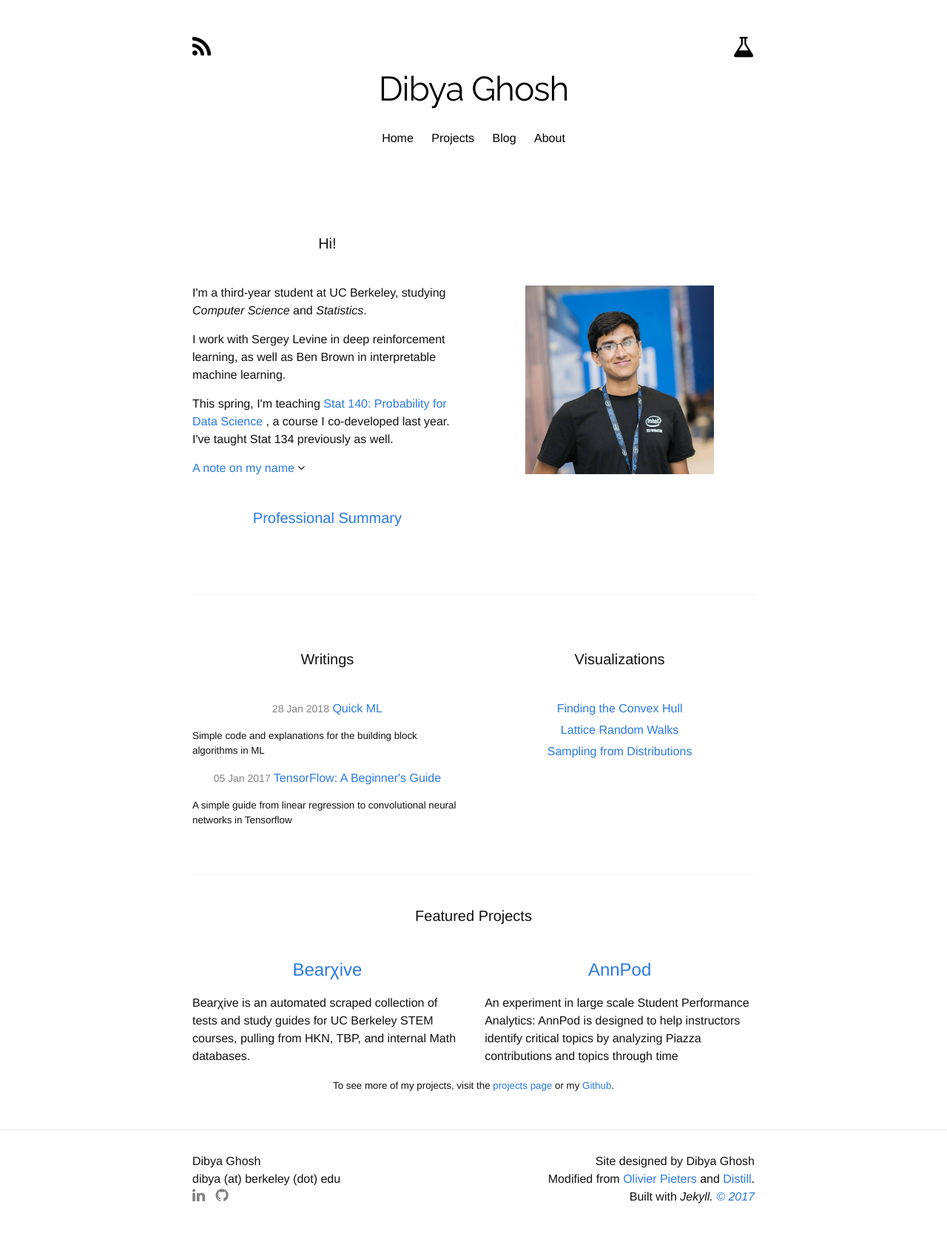
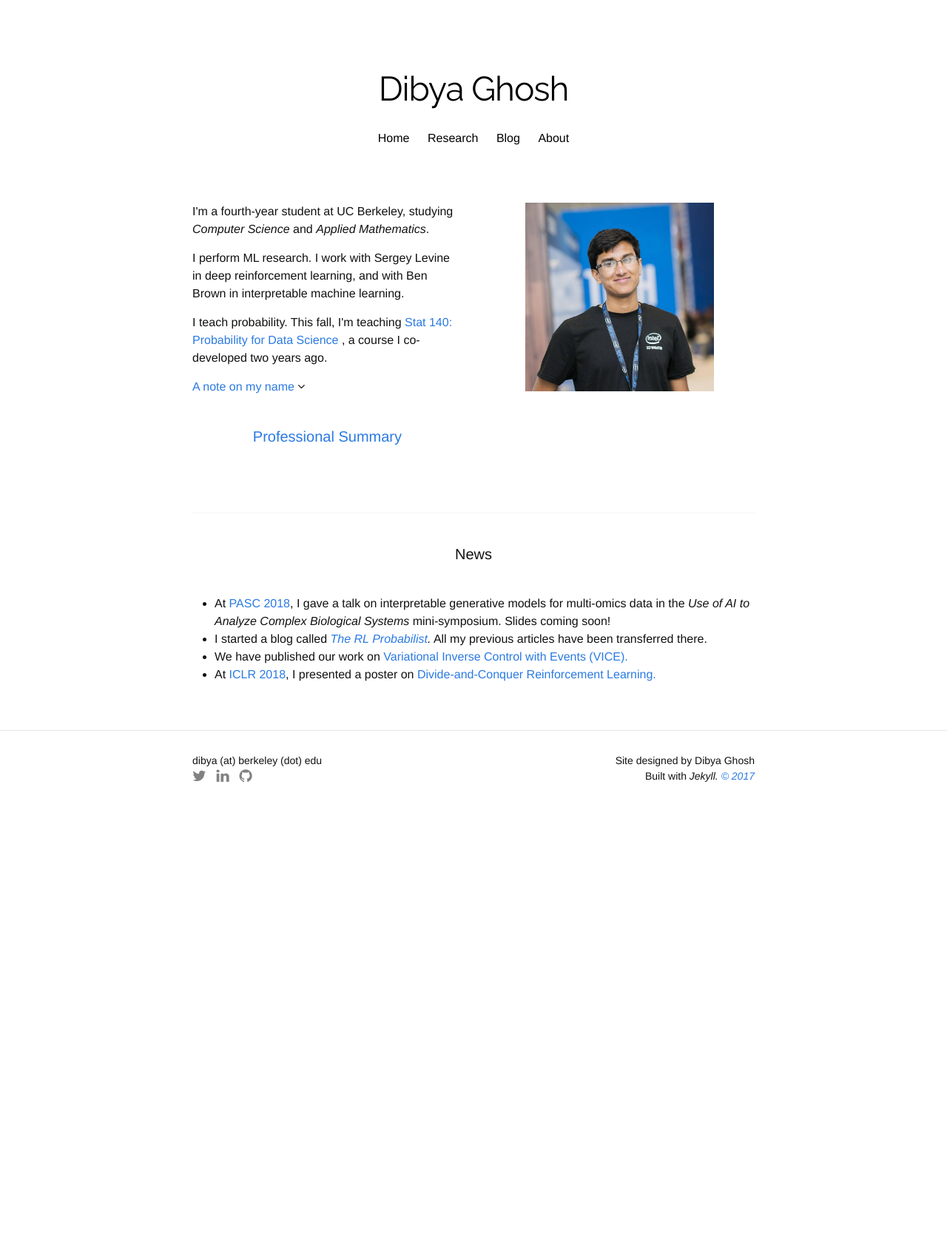
Before and after one commit to dibyaghosh/dibyaghosh.github.io, a Jekyll site: the page built from index.html, in a window 1280 px wide. Shown: the whole page at 74% size. Built offline with Jekyll 4.4.1, drawn with Linux system fonts in a browser that asks for light colours; nearby versions of some CDN libraries; some web fonts are replaced; after the commit the page ends 1107 px from its top, so only the background shows below that.

Commit message:
Updated website a bit

```diff
--- a/_layouts/layout.html
+++ b/_layouts/layout.html
@@ -27,18 +27,18 @@
             <nav class="site-header">
               <div class="row">
                 <div class="menu-toggle"><button class="toggle-button"><i class="icon fa fa-bars"></i></button></div>
-              <div class="icon-wrapper left"><a href="/blog"><i class="fa fa-rss"></i></a></div>
+              <!-- <div class="icon-wrapper left"><a href="/blog"><i class="fa fa-rss"></i></a></div> -->
 
                 <div class="site-title"><a href="/">Dibya Ghosh</a></div>
-                <div class="icon-wrapper right"> <a href="http://labs.dibya.xyz"><i class="icon fa fa-flask"></i></a> </div>
+                <!-- <div class="icon-wrapper right"> <a href="http://labs.dibya.xyz"><i class="icon fa fa-flask"></i></a> </div> -->
 
               </div>
               <div class="desktop-menu">
                 <ul>
                     <li><a href="/"> Home </a></li>
-                    <li><a href="/projects">Projects</a></li>
+                    <li><a href="/research"> Research</a></li>
                     <!-- <li><a href="/teaching">Teaching</a></li> -->
-                    <li><a href="/blog">Blog</a></li>
+                    <li><a href="http://variationalbay.es">Blog</a></li>
                     <!-- <li><a href="/research">Research</a></li> -->
                     <li><a href="/about">About</a></li>
                 </ul>
@@ -59,9 +59,12 @@
     <div class="row">
       <div class="force six columns">
         <ul class="contact-list">
-          <li>Dibya Ghosh</li>
+          <!-- <li>Dibya Ghosh</li> -->
           <li>dibya (at) berkeley (dot) edu</li>
           <li class="social-links">
+            <a href="https://twitter.com/its_dibya" target="_blank">
+              <i class="fa fa-twitter"></i>
+          </a>
             <a href="https://www.linkedin.com/in/dibyaghosh" target="_blank">
                 <i class="fa fa-linkedin"></i>
             </a>
@@ -74,7 +77,7 @@
       <div class="force six columns">
         <p class="site-description">
             Site designed by Dibya Ghosh<br/>
-            Modified from <a href='https://olivierpieters.be/'>Olivier Pieters</a> and <a href='https://distill.pub/'>Distill</a>. <br />
+            <!-- Modified from <a href='https://olivierpieters.be/'>Olivier Pieters</a> and <a href='https://distill.pub/'>Distill</a>. <br /> -->
             Built with <i> Jekyll.
             <a rel="license" href="/about/#license">©&nbsp;2017</a>
         </p>
--- a/about.html
+++ b/about.html
@@ -21,8 +21,10 @@ title: "About"
 
 <h1 class="page-heading resume-heading">Publications</h1>
 <ul>
+  <li> <b> Variational Inverse Control with Events </b> <br /> Justin Fu, Avi Singh, <i> Dibya Ghosh</i>, Larry Yang, Sergey Levine. <br />
+    Preprint. <a href="https://arxiv.org/abs/1805.11686"> Arxiv </a>
   <li> <b> Divide-and-Conquer Reinforcement Learning </b> <br /> <i> Dibya Ghosh</i>, Avi Singh, Aravind Rajeswaran, Vikash Kumar, Sergey Levine. <br />
-   NIPS Deep Reinforcement Learning Symposium 2017. <a href="https://arxiv.org/abs/1711.09874"> Arxiv </a>
+   ICLR 2018. <a href="https://arxiv.org/abs/1711.09874"> Arxiv </a>
   <li>  <b> Theory Meets Data </b> <br /> Ani Adhikari, <i>(editor:  Dibya Ghosh)</i>, et al. <br />
   <a href="http://prob140.org/theory-meets-data.pdf">PDF</a> (Last updated 01/2017)
   <li> <b> Development of a Computationally Optimized Model of Cancer-induced Angiogenesis through Specialized Cellular Mechanics</b>
--- a/css/main.css
+++ b/css/main.css
@@ -256,7 +256,7 @@ pre {
     margin-right: auto;
     box-sizing: border-box;
     float: left;
-    width: 80%;
+    width: 100%;
     font-size: 32px;
     letter-spacing: -1px;
     text-align: center;
@@ -348,7 +348,9 @@ pre {
  */
 .site-footer {
   border-top: 1px solid #e8e8e8;
-  padding: 30px 0; }
+  padding: 30px 0;
+  font-size: 14px;
+}
   .site-footer .footer-heading {
     font-size: 18px;
     margin-bottom: 15px; }
@@ -357,7 +359,7 @@ pre {
     list-style: none;
     margin-left: 0; }
   .site-footer .footer-col-wrapper {
-    font-size: 15px;
+    font-size: 12px;
     color: #828282;
     margin-left: -15px; }
 
@@ -1326,13 +1328,14 @@ code {
   align:center;
       display: block;
     margin: auto auto;
-      margin-top: 3em;
+     margin-top: 0em;
+     vertical-align: top;
 
 }
 
 @media screen and (min-width: 800px) {
 #profile_picture {
-  margin-top: 7em;
+  padding-top: -1em;
 }
 }
 .resume-heading {
--- a/index.html
+++ b/index.html
@@ -8,13 +8,13 @@ title: "Dibya Ghosh"
 
 
     <div class="six columns">
-      <h1 class="page-heading">Hi!</h1>
+      <!-- <h1 class="page-heading">Hi!</h1> -->
 
-<p> I'm a third-year student at UC Berkeley, studying
-<i>Computer Science</i> and <i>Statistics</i>.</p>
+<p> I'm a fourth-year student at UC Berkeley, studying
+<i>Computer Science</i> and <i>Applied Mathematics</i>.</p>
 
-<p> I work with Sergey Levine in deep reinforcement learning, as well as Ben Brown in interpretable machine learning.</p>
-<p> This spring, I'm teaching <a href="http://prob140.org"> Stat 140: Probability for Data Science </a>, a course I co-developed last year. I've taught Stat 134 previously as well.
+<p> I perform ML research. I work with Sergey Levine in deep reinforcement learning, and with Ben Brown in interpretable machine learning.</p>
+<p> I teach probability. This fall, I'm teaching <a href="http://prob140.org"> Stat 140: Probability for Data Science </a>, a course I co-developed two years ago.
 
 <script>
 function myFunction() {
@@ -39,7 +39,7 @@ function myFunction() {
 
     </div>
     <div class="six columns">
-            <h1 class="page-heading"> </h1>
+            <!-- <h1 class="page-heading"> </h1> -->
 
         <img src="images/dibya_profile.jpg" id="profile_picture"> </img>
 </div>
@@ -47,8 +47,16 @@ function myFunction() {
 
 <div class="divider"></div>
 
+<h1 class="page-heading">News</h1>
+<ul>
+  <li> At <a href="pasc18.pasc-conference.org">PASC 2018</a>, I gave a talk on interpretable generative models for multi-omics data in the <i> Use of AI to Analyze Complex Biological Systems</i> mini-symposium. Slides coming soon! </li>
+  <li> I started a blog called <i> <a href='http://variationalbay.es'>The RL Probabilist</a>.</i> All my previous articles have been transferred there.</li>
+  <li> We have published our work on <a href="https://sites.google.com/view/inverse-event">  Variational Inverse Control with Events (VICE).</a></li>
+  <li> At <a href="https://iclr.cc/">ICLR 2018</a>, I presented a poster on <a href="https://arxiv.org/abs/1711.09874">Divide-and-Conquer Reinforcement Learning.</a> </li>
 
-          <div class="row">
+</ul>
+
+          <!-- <div class="row">
 
 
     <div class="six columns">
@@ -116,4 +124,4 @@ function myFunction() {
 <center> <small>  To see more of my projects, visit the <a href="/projects"> projects page </a> or my <a href="https://github.com/dibyaghosh"> Github</a>. </small> </center>
 
 
-        </div>
+        </div> -->
```
